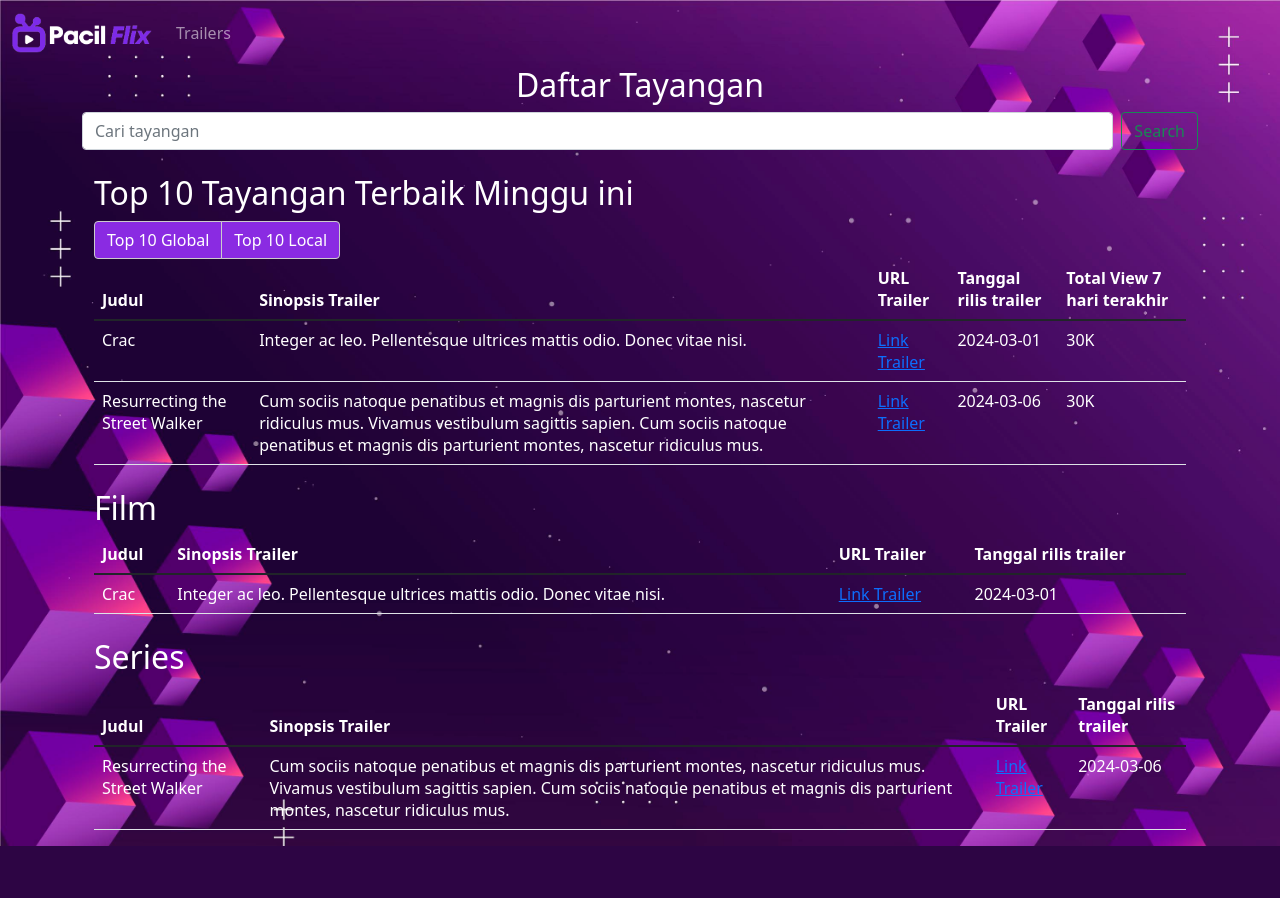
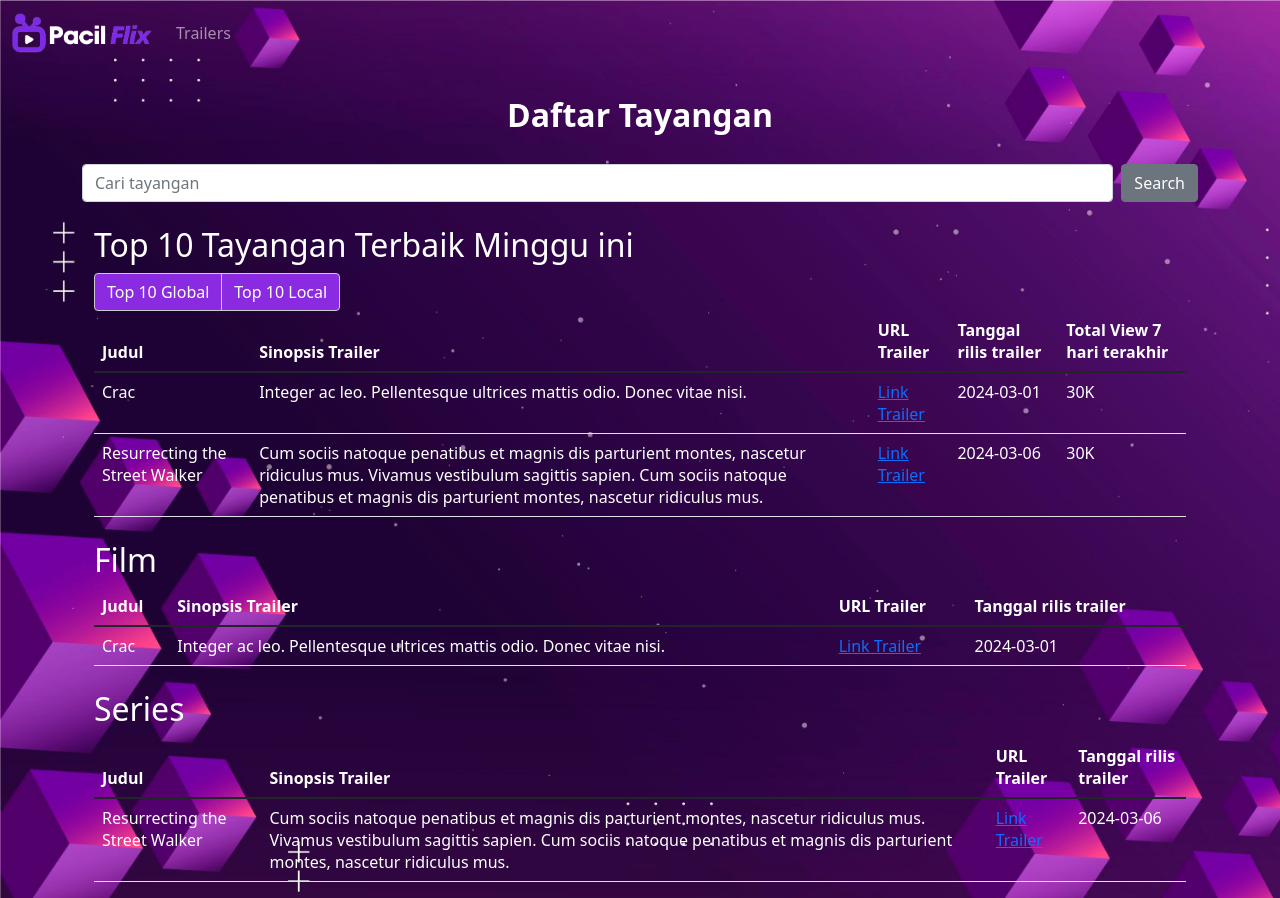
Before and after one commit to BASDAT-F12/F12-PacilFlix, a Django app: page /infolist/list-tayangan/ in a window 1280 px wide. Before the commit the page ends 846 px from the top, so only its background shows below. Run offline with Django 5.2, Linux system fonts and the light colour scheme.

Commit message:
fix overall feature fe

```diff
--- a/contributors/templates/contributor_table.html
+++ b/contributors/templates/contributor_table.html
@@ -1,5 +1,5 @@
 <div class="container mt-4">
-<h2>Daftar Kontributor</h2>
+    <h2 style="font-weight: bold; text-align: left; margin-top: 30px; margin-bottom: 30px">Daftar Kontributor</h2>
 <div class="dropdown" id="dropdown-container">
     <select class="form-select" aria-label="Default select example" style="width: 200px; margin-top: 40px" id="contributor-type">
         <option value="all" selected>Cari berdasarkan Tipe</option>
--- a/infolist/templates/daftar-tayangan.html
+++ b/infolist/templates/daftar-tayangan.html
@@ -22,10 +22,10 @@
 {% block content %}
 
 <div class='container'>
-    <h2 style="text-align: center;">Daftar Tayangan</h2>
+    <h2 style="font-weight: bold; text-align: center; margin-top: 30px; margin-bottom: 30px">Daftar Tayangan</h2>
     <form class="d-flex" role="search" action="{% url 'infolist:search_list' %}" method="get">
         <input class="form-control me-2" type="search" placeholder="Cari tayangan" aria-label="Search" name="q">
-        <button class="btn btn-outline-success" type="submit">Search</button>
+        <button class="btn btn-secondary" type="submit">Search</button>
     </form>
     {% include "top_table.html" %}
     {% include "film_table.html" %}
--- a/infolist/templates/film_table.html
+++ b/infolist/templates/film_table.html
@@ -1,7 +1,7 @@
 {% block content %}
 <div class="container mt-4">
     <h2>Film</h2>
-    <table class="table table-hover">
+    <table class="table table">
         <thead>
             <tr>
                 <th>Judul</th>
--- a/infolist/templates/series_table.html
+++ b/infolist/templates/series_table.html
@@ -1,7 +1,7 @@
 {% block content %}
 <div class="container mt-4">
     <h2>Series</h2>
-    <table class="table table-hover">
+    <table class="table table">
         <thead>
             <tr>
                 <th>Judul</th>
--- a/infolist/templates/top_table.html
+++ b/infolist/templates/top_table.html
@@ -5,7 +5,7 @@
         <button class="btn btn-light" style="border: 1px solid #ccc; transition: background-color 0.3s;">Top 10 Global</button>
         <button class="btn btn-light" style="border: 1px solid #ccc; transition: background-color 0.3s;">Top 10 Local</button>
     </div>
-    <table class="table table-hover">
+    <table class="table table">
         <thead>
             <tr>
                 <th>Judul</th>
--- a/user/templates/daftar-langganan.html
+++ b/user/templates/daftar-langganan.html
@@ -12,7 +12,7 @@
     }
 </style>
 {% block content %}
-<h2 align="center" style="margin-top: 40px; margin-bottom: 40px; font-weight: bold" >HALAMAN KELOLA LANGGANAN</h2>
+<h2 style="font-weight: bold; text-align: center; margin-top: 30px; margin-bottom: 30px">Halaman Kelola Langganan</h2>
 <div class='container'>
     {% include "paket-aktif.html" %}
     {% include "paket-lain.html" %}
```
Also changed, not shown: user/templates/halaman-beli.html (+4 -4 lines).
